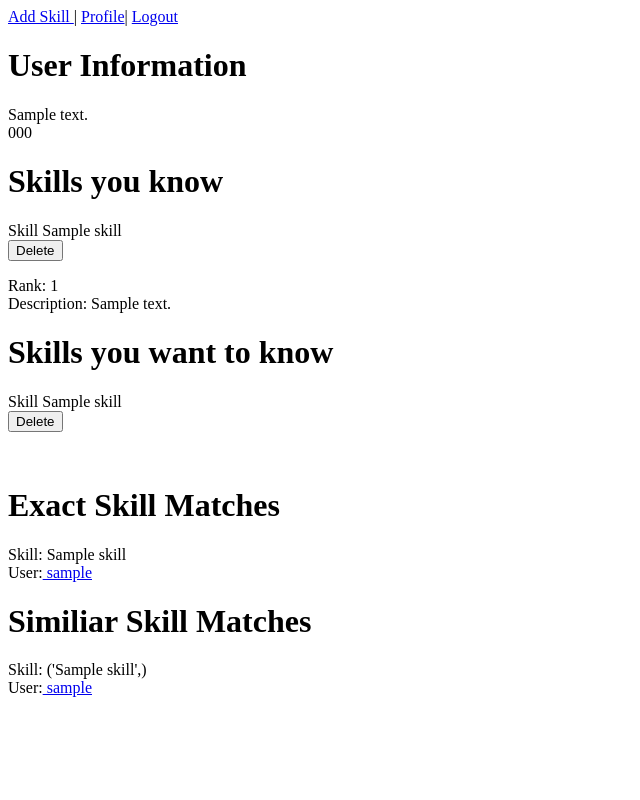
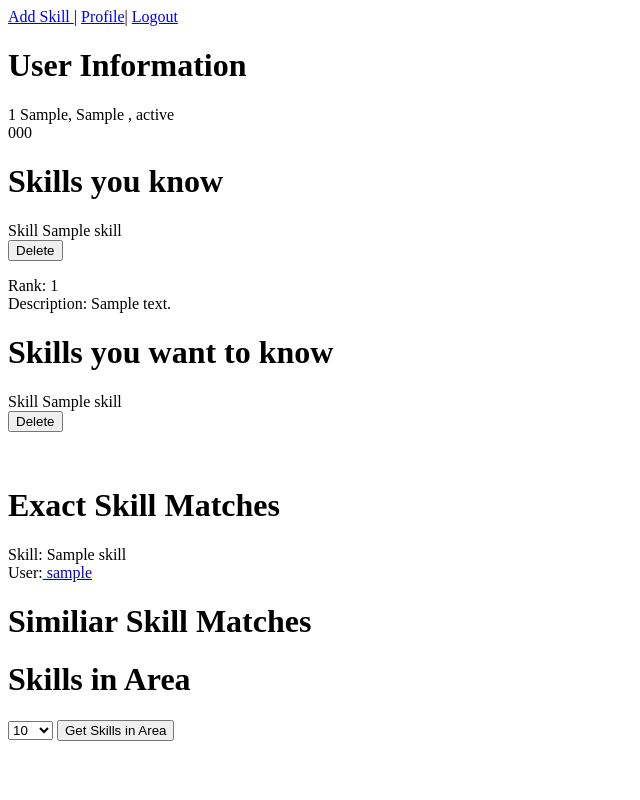
Before and after one commit to bekkblando/skillswap, a Django app: page /profile/ in a window 1280 px wide. Shown: the whole page, without its empty margins (0-640 px from the left). Run offline with Django 3.2, Linux system fonts and the light colour scheme; a user stored in the database is signed in; tables that the repository leaves empty hold one stand-in row (values such as "Sample post"); some libraries are stand-ins or nearby versions.

Commit message:
Added Geo, Fixed Sim skill bug

```diff
--- a/requirements.txt
+++ b/requirements.txt
@@ -10,3 +10,4 @@ wheel
 django-filter
 djangorestframework
 Markdown
+requests
--- a/skillswap/swap/forms.py
+++ b/skillswap/swap/forms.py
@@ -13,4 +13,4 @@ class UserForm(forms.ModelForm):
 class ProfileForm(forms.ModelForm):
     class Meta:
         model = Profile
-        fields = ('address', 'phone')
+        fields = ('streetnumber', 'street','city','state','phone')
--- a/skillswap/swap/models.py
+++ b/skillswap/swap/models.py
@@ -15,13 +15,16 @@ class Profile(models.Model):
     user = models.OneToOneField(User)
     skills = models.ManyToManyField(Skill, through="SkillKnow", related_name='skills')
     learn = models.ManyToManyField(Skill, through="SkillLearn", related_name='learn')
-    address = models.CharField(max_length=140)
+    streetnumber = models.IntegerField()
+    street = models.CharField(max_length=140)
+    city = models.CharField(max_length=140)
+    state = models.CharField(max_length=2)
     created = models.DateTimeField(auto_now_add=True)
     phone_regex = RegexValidator(regex=r'^\+?1?\d{9,15}$', message="Phone number must be entered in the format: '+999999999'. Up to 15 digits allowed.")
     phone = models.CharField(validators=[phone_regex], blank=True, max_length=18) # validators should be a list
 
     def __str__(self):
-        return "Username {}, address {}, Skills {}, learn {}".format(self.user, self.address, self.skills, self.learn)
+        return "Username {},  Skills {}, learn {}".format(self.user, self.skills, self.learn)
 
 class SkillKnow(models.Model):
     rank = models.IntegerField()
@@ -30,7 +33,7 @@ class SkillKnow(models.Model):
     skill = models.ForeignKey(Skill)
 
     def __str__(self):
-        return "Rank {}, description {}, user {}, skill {}".format(self.rank, self.description, self.user, self.skill)
+        return "Rank {}, description {}, user {}".format(self.rank, self.description, self.user)
 
 class SkillLearn(models.Model):
     # rank = models.IntegerField()
@@ -39,7 +42,7 @@ class SkillLearn(models.Model):
     skill = models.ForeignKey(Skill)
 
     def __str__(self):
-        return "description {}, user {}, skill {}".format(self.description, self.user, self.skill)
+        return "description {}, user {}".format(self.description, self.user)
 
 class Meeting(models.Model):
     meeting = models.TextField()
--- a/skillswap/swap/views.py
+++ b/skillswap/swap/views.py
@@ -8,7 +8,9 @@ from rest_framework import serializers
 from rest_framework import filters
 from swap.forms import UserForm, ProfileForm
 from django.contrib.auth.decorators import login_required
+import requests
 from django.db.models import Q
+
 
 def home(request):
     return render_to_response("home.html", context_instance=RequestContext(request))
@@ -17,33 +19,66 @@ def home(request):
 @login_required(redirect_field_name='login')
 def profile(request):
     context = {}
+    if request.POST:
+        people = []
+        distancemax = int(request.POST['distance'])
+        profiles = Profile.objects.all()
+        currentuser = Profile.objects.get(user=request.user)
+        streetad = currentuser.street.strip().replace(' ', '+')
+        print(streetad)
+        API_KEY = 'AIzaSyCLIdr-9-bc_jnnH4tfIfIPCmAhhfGkQg8'
+        currentuserdata = requests.get('https://maps.googleapis.com/maps/api/geocode/json?address=' + str(
+            currentuser.streetnumber) + streetad + ',' + currentuser.city + ',' + currentuser.state + '&key=' + API_KEY)
+        currentusercords = str(currentuserdata.json()['results'][0]['geometry']['location']['lat']) + ',' + str(
+            currentuserdata.json()['results'][0]['geometry']['location']['lng'])
+        for profile in profiles:
+            if profile != currentuser:
+                streetad = profile.street.strip().replace(' ', '+')
+                profiledata = requests.get('https://maps.googleapis.com/maps/api/geocode/json?address=' + str(
+                profile.streetnumber) + streetad + ',' + profile.city + ',' + profile.state + '&key=' + API_KEY)
+                print(profile, profiledata.content)
+                profilecords = str(profiledata.json()['results'][0]['geometry']['location']['lat']) + ',' + str(
+                profiledata.json()['results'][0]['geometry']['location']['lng'])
+                print(profilecords)
+                disdata = requests.get('https://maps.googleapis.com/maps/api/distancematrix/json?origins='+currentusercords+'&destinations='+profilecords+'&key='+API_KEY)
+                distance= disdata.json()['rows'][0]['elements'][0]['distance']['text']
+                miles = miles = 0.62137 * int(''.join(x for x in distance if x.isdigit()))
+                print(miles)
+                if miles <= distancemax:
+                    print(profile.skills.all())
+                    people.append((profile, profile.skills.all()))
+        context['people'] = people
     know = []
     learn = []
+    addedsimskill = []
     exact = []
     smatch = []
     simmatch = []
-    profile = Profile.objects.get(user = request.user)
-    context['address'] = profile.address
+    profile = Profile.objects.get(user=request.user)
+    context['address'] = '{} {}, {} , {} '.format(profile.streetnumber, profile.street, profile.city, profile.state)
     context['phone'] = profile.phone
     knowall = profile.skills.all()
     learnall = profile.learn.all()
     for item in knowall:
         know.append(SkillKnow.objects.get(user=profile, skill=item))
     for ite in learnall:
+        add = False
         learn.append(SkillLearn.objects.get(user=profile, skill=ite))
-        match = Profile.objects.filter(skills__in = [ite] )
+        match = Profile.objects.filter(skills__in=[ite])
         skillsvalue = Profile.objects.all().values_list('skills__name')
         for item in skillsvalue:
             skillname = str(item[0])
             mat = skillname.find(ite.name)
             if mat != -1:
                 skil = Skill.objects.get(name=item[0])
-                simmatch = Profile.objects.filter(skills__in = [skil])
+                simmatch = Profile.objects.filter(skills__in=[skil])
+                add = True
+                if len(simmatch) and not skillname == ite.name and skillname != 'None' and add:
+                    if not skillname in addedsimskill:
+                        addedsimskill.append(skillname)
+                        smatch.append((ite, simmatch, skillname))
         if len(match):
             exact.append((ite, match))
-        if len(simmatch) and not skil in exact and item[0] != None:
-            print(skil)
-            smatch.append((item, simmatch, skil))
     context['exact'] = exact
     context['learn'] = learn
     context['know'] = know
@@ -56,7 +91,7 @@ def profile(request):
 def add_skill(request):
     context = {}
     print(request.user)
-    profile = Profile.objects.get(user = request.user)
+    profile = Profile.objects.get(user=request.user)
     if request.POST:
         print("YO")
         print(request.user)
@@ -69,7 +104,7 @@ def add_skill(request):
         description = request.POST['description']
         print(eskill)
         if eskill:
-            profile = Profile.objects.get(user = request.user)
+            profile = Profile.objects.get(user=request.user)
             if skilltype == "learn":
                 if not eskill in profile.learn.all() and not eskill in profile.skills.all():
                     addskill = SkillLearn.objects.create(description=description, user=profile, skill=eskill)
@@ -77,21 +112,21 @@ def add_skill(request):
             if skilltype == "know":
                 if not eskill in profile.skills.all() and not eskill in profile.learn.all():
                     rank = request.POST['rank']
-                    addskill = SkillKnow.objects.create(rank = rank , description=description, user=profile, skill=eskill)
+                    addskill = SkillKnow.objects.create(rank=rank, description=description, user=profile, skill=eskill)
                     addskill.save()
         else:
-            profile = Profile.objects.get(user = request.user)
+            profile = Profile.objects.get(user=request.user)
             if skilltype == "learn":
                 addskill = SkillLearn.objects.create(description=description, user=profile, skill=eskill)
                 addskill.save()
             if skilltype == "know":
                 rank = request.POST['rank']
-                addskill = SkillKnow.objects.create(rank = rank , description=description, user=profile, skill=eskill)
+                addskill = SkillKnow.objects.create(rank=rank, description=description, user=profile, skill=eskill)
                 addskill.save()
     context['learn'] = profile.learn.all()
     context['know'] = profile.skills.all()
+
     return render_to_response("knowskill.html", context, context_instance=RequestContext(request))
-
 
 
 def register(request):
@@ -114,17 +149,20 @@ def register(request):
         user_form = UserForm()
         profile_form = ProfileForm()
     return render_to_response(
-            'register.html',
-            {'user_form': user_form, 'profile_form': profile_form, 'registered': registered},
-            context)
+        'register.html',
+        {'user_form': user_form, 'profile_form': profile_form, 'registered': registered},
+        context)
+
 
 class KnowDeleteView(DeleteView):
     model = SkillKnow
     success_url = reverse_lazy("profile")
 
+
 class LearnDeleteView(DeleteView):
     model = SkillLearn
     success_url = reverse_lazy("profile")
+
 
 class UserPageView(DetailView):
     model = Profile
@@ -149,10 +187,10 @@ class UserPageView(DetailView):
 ###### API VIEWS
 
 class SkillSerializer(serializers.ModelSerializer):
-
     class Meta:
         model = Skill
         fields = ['name']
+
 
 class SkillLookup(generics.ListAPIView):
     queryset = Skill.objects.all()
--- a/skillswap/templates/profile.html
+++ b/skillswap/templates/profile.html
@@ -24,11 +24,34 @@ User:<a href="{% url 'userpage' user.user.id %}"> {{ user.user }}</a>
 {% endfor %}
 
 <h1>Similiar Skill Matches</h1>
-{% for tu in similiar %}
-Skill: {{ tu.0 }}<br/>
+{% for tu in similiar %}<br/><br/>
+Skill: {{ tu.2 }}<br/>Users with similiar Skill:
     {% for user in tu.1 %}
-User:<a href="{% url 'userpage' user.user.id %}"> {{ user.user }}</a>
+<a href="{% url 'userpage' user.user.id %}"> {{ user.user }}</a>
         {% endfor %}
+{% endfor %}
+<h1>Skills in Area</h1>
+<form method="POST">{% csrf_token %}
+    <select name="distance">
+        <option>10</option>
+        <option>20</option>
+        <option>30</option>
+        <option>40</option>
+        <option>50</option>
+        <option>60</option>
+        <option>70</option>
+        <option>80</option>
+        <option>90</option>
+        <option>100</option>
+
+    </select>
+    <button type="submit">Get Skills in Area</button>
+    </form>
+{% for person in people %}
+User:<a href="{% url 'userpage' person.0.user.id %}"> {{ person.0.user }}</a>
+{% for skill in person.1 %}
+{{ skill }}
+{% endfor %}
 {% endfor %}
 </body>
 {% endblock %}
--- a/skillswap/templates/register.html
+++ b/skillswap/templates/register.html
@@ -7,7 +7,7 @@
        <strong>thank you for registering!</strong>
         <a href="/home/">Return to the homepage.</a><br />
         {% else %}
-        Rango says: <strong>register here!</strong><br />
+         <strong>Apartment not needed, Your address will never be given out to other users</strong><br />
 
         <form id="user_form" method="post" action="/register/"
                 enctype="multipart/form-data">
```
Also changed, not shown: skillswap/swap/migrations/0005_auto_20150727_0428.py (added).
